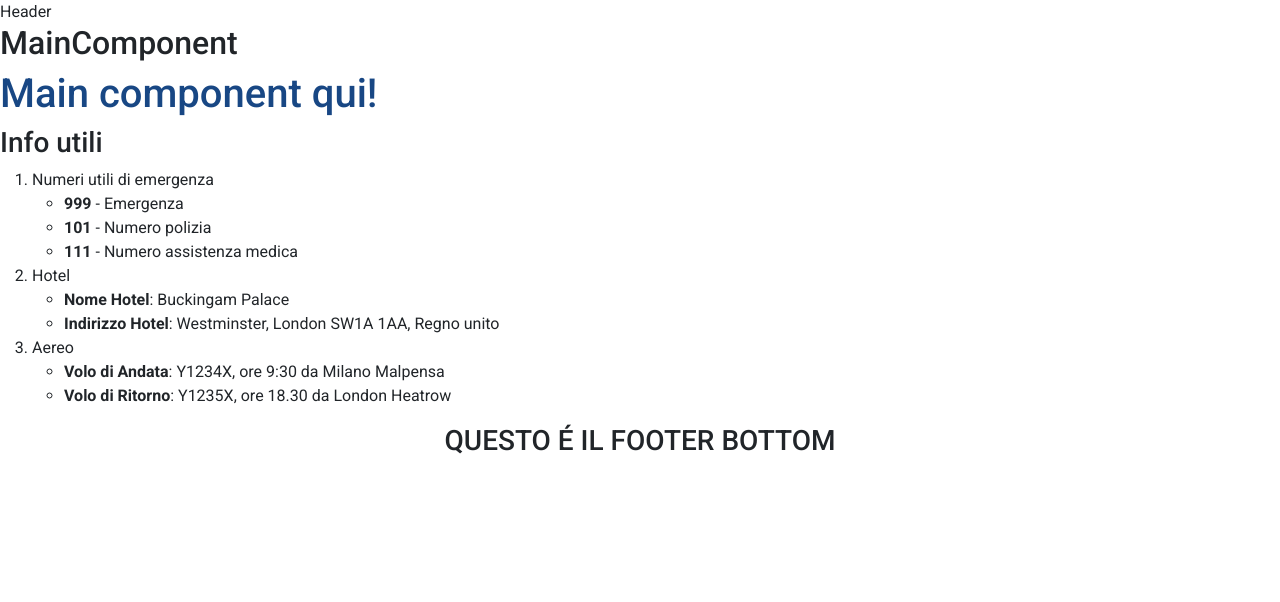
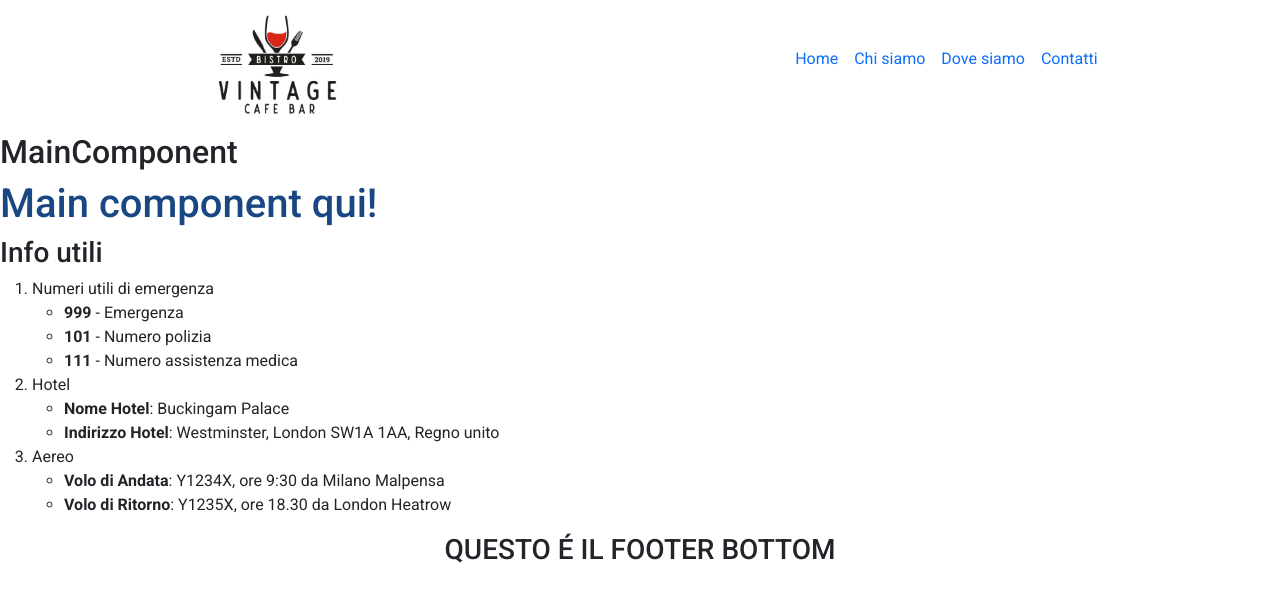
Before and after one commit to StefanoDaniello/html-london-trip-collab, a Vue app: page / in a window 1280 px wide. Shown: the top 602 px of the page. Built offline with nearby package versions, Linux system fonts and the light colour scheme.

Commit message:
created header with nav with logo and link

```diff
--- a/src/components/HeaderComponent.vue
+++ b/src/components/HeaderComponent.vue
@@ -1,15 +1,43 @@
 <template>
     <header>
-        Header
+        <nav>
+            <div class="logo">
+                <img :src="img" alt="logo">
+            </div>
+            <ul>
+                <li v-for="(item, index) in navList" :key="index"><a href="#" class="ms-3">{{ item }}</a></li>
+            </ul>
+        </nav>
     </header>
 </template>
 
 <script>
     export default {
-        name: 'HeaderComponent'
+        name: 'HeaderComponent',
+        data() {
+            return {
+                navList: ['Home', 'Chi siamo', 'Dove siamo', 'Contatti'],
+                img: '../public/images/vintage-bar-bistro.jpg'
+            }
+        }
     }
 </script>
 
 <style lang="scss" scoped>
-
+@use './src/assets/styles/partials/variables' as *;
+.logo{
+    width: 200px;
+    img{
+        width: 100%;
+    }
+}
+nav, ul{
+    @include wp-flex;
+}
+ul{
+    list-style: none;
+    a{
+        text-decoration: none;
+    }
+}
 </style>
```
